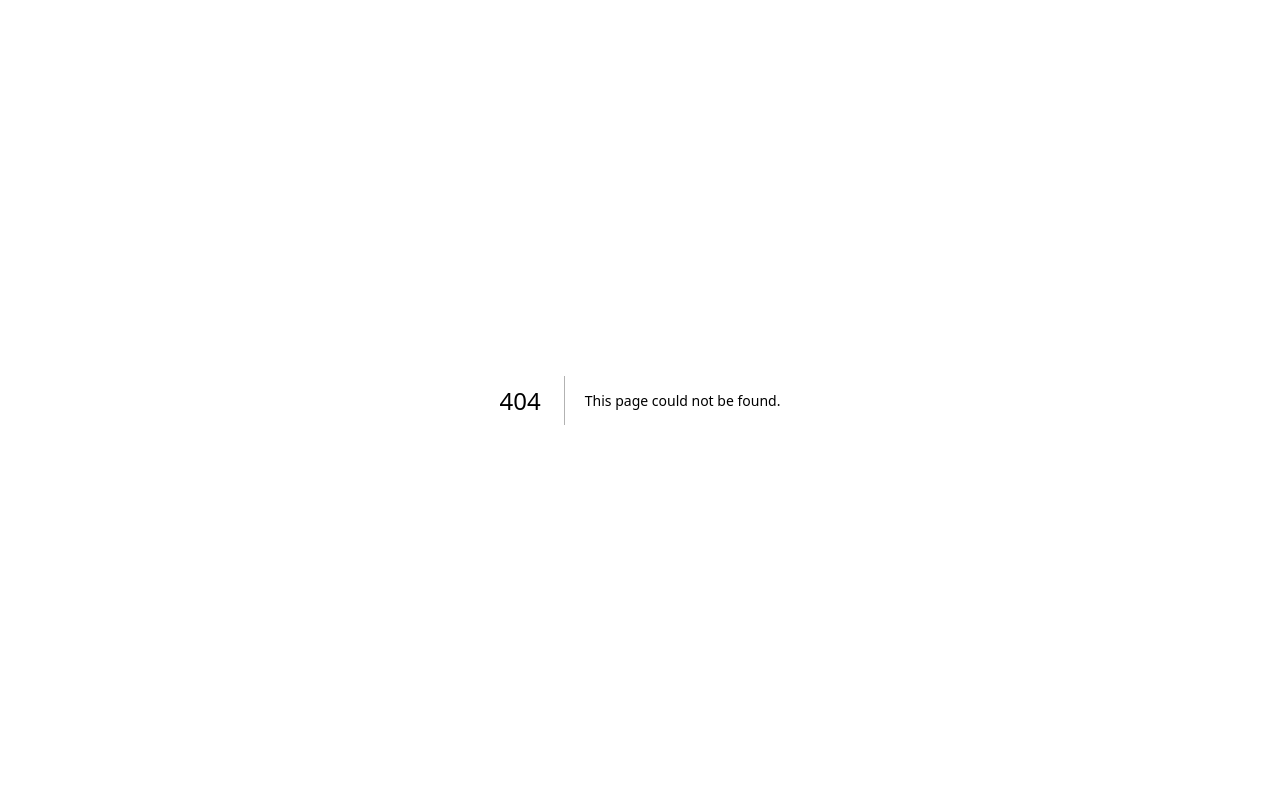
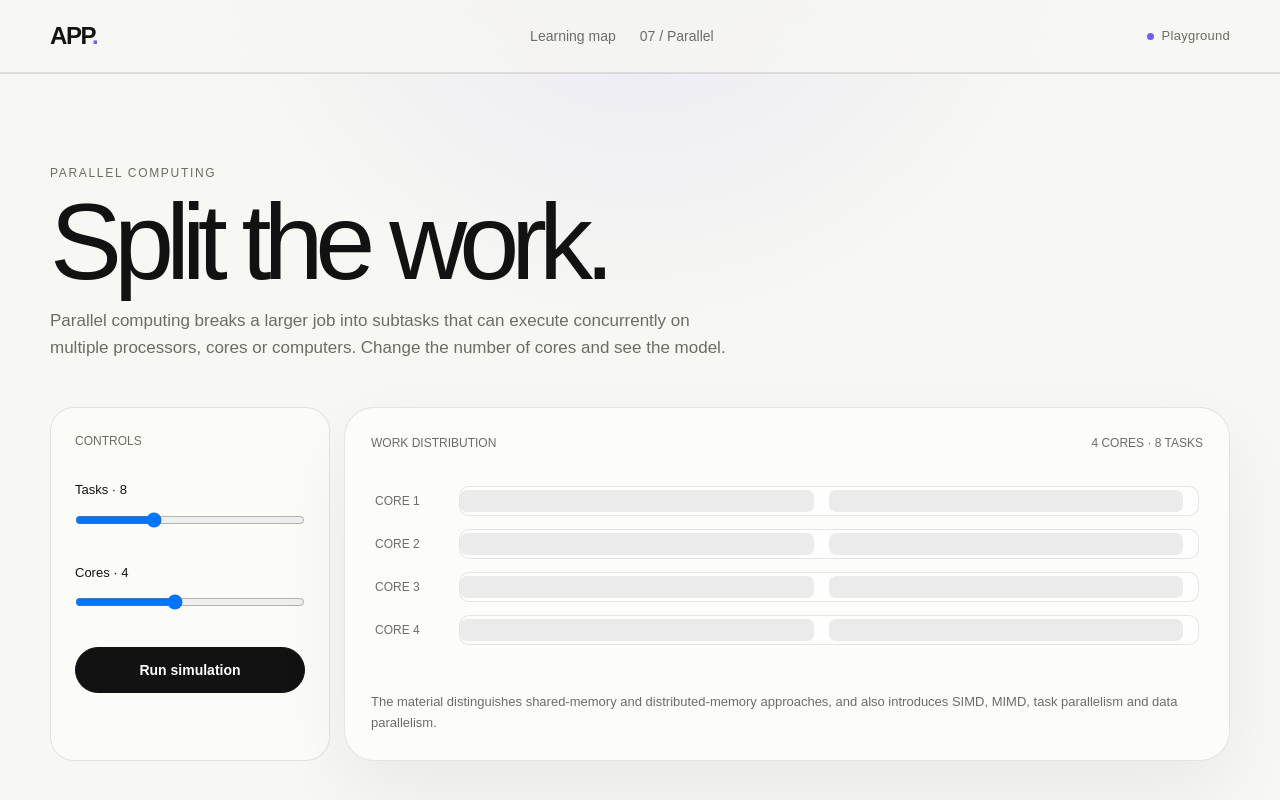
Before and after one commit to veera-raghavann/app, a Next.js app: page /learn/parallel in a window 1280 px wide. Before the commit this address had no page. Shown: the top 800 px of the page. Built offline with nearby package versions, Linux system fonts and the light colour scheme.

Commit message:
Add parallel computing visual playground

```diff
--- /dev/null
+++ b/src/app/learn/parallel/page.tsx
@@ -0,0 +1,34 @@
+"use client";
+
+import Link from "next/link";
+import { useMemo, useState } from "react";
+
+export default function ParallelPage() {
+  const [cores, setCores] = useState(4);
+  const [tasks, setTasks] = useState(8);
+  const [running, setRunning] = useState(false);
+  const lanes = useMemo(() => Array.from({ length: cores }, (_, i) => i), [cores]);
+
+  return (
+    <main className="shell">
+      <header className="nav"><div className="container nav-inner"><Link className="brand" href="/">APP<span style={{ color: "var(--accent)" }}>.</span></Link><div className="nav-links"><Link href="/learn">Learning map</Link><span>07 / Parallel</span></div><span className="eyebrow"><span className="dot" /> Playground</span></div></header>
+      <section className="section" style={{ paddingTop: 90 }}>
+        <div className="container">
+          <div className="section-head"><div className="section-kicker">Parallel computing</div><h1 style={{ margin: "12px 0 18px", fontSize: "clamp(58px, 9vw, 108px)", lineHeight: .88, letterSpacing: "-.075em" }}>Split the work.</h1><p>Parallel computing breaks a larger job into subtasks that can execute concurrently on multiple processors, cores or computers. Change the number of cores and see the model.</p></div>
+          <div style={{ display: "grid", gridTemplateColumns: "280px minmax(0,1fr)", gap: 14 }}>
+            <div className="card">
+              <div className="card-num">CONTROLS</div>
+              <label style={{ display: "block", marginTop: 30, fontSize: 13 }}>Tasks · {tasks}</label>
+              <input type="range" min="4" max="16" value={tasks} onChange={(e) => setTasks(Number(e.target.value))} style={{ width: "100%", marginTop: 12 }} />
+              <label style={{ display: "block", marginTop: 28, fontSize: 13 }}>Cores · {cores}</label>
+              <input type="range" min="1" max="8" value={cores} onChange={(e) => setCores(Number(e.target.value))} style={{ width: "100%", marginTop: 12 }} />
+              <button className="button primary" style={{ width: "100%", marginTop: 30 }} onClick={() => setRunning(!running)}>{running ? "Pause simulation" : "Run simulation"}</button>
+            </div>
+            <div className="visual-card"><div className="visual-header"><span>WORK DISTRIBUTION</span><span>{cores} CORES · {tasks} TASKS</span></div><div style={{ padding: "34px 4px" }}>{lanes.map((lane) => <div key={lane} style={{ display: "grid", gridTemplateColumns: "70px 1fr", gap: 14, alignItems: "center", marginBottom: 13 }}><span style={{ color: "var(--muted)", fontSize: 12 }}>CORE {lane + 1}</span><div style={{ height: 30, borderRadius: 10, border: "1px solid var(--line)", background: "rgba(255,255,255,.7)", overflow: "hidden", position: "relative" }}>{Array.from({ length: Math.ceil(tasks / cores) }, (_, j) => <span key={j} style={{ position: "absolute", left: `${(j / Math.ceil(tasks / cores)) * 100}%`, width: `${(1 / Math.ceil(tasks / cores)) * 100 - 2}%`, top: 3, bottom: 3, borderRadius: 7, background: running ? "rgba(110,92,255,.20)" : "rgba(18,18,18,.08)", transition: "background .2s" }} />)}</div></div>)}</div><div style={{ color: "var(--muted)", fontSize: 13, lineHeight: 1.6 }}>The material distinguishes shared-memory and distributed-memory approaches, and also introduces SIMD, MIMD, task parallelism and data parallelism.</div></div>
+          </div>
+        </div>
+      </section>
+      <footer className="footer"><div className="container"><Link href="/learn">← Back to learning map</Link></div></footer>
+    </main>
+  );
+}
```
